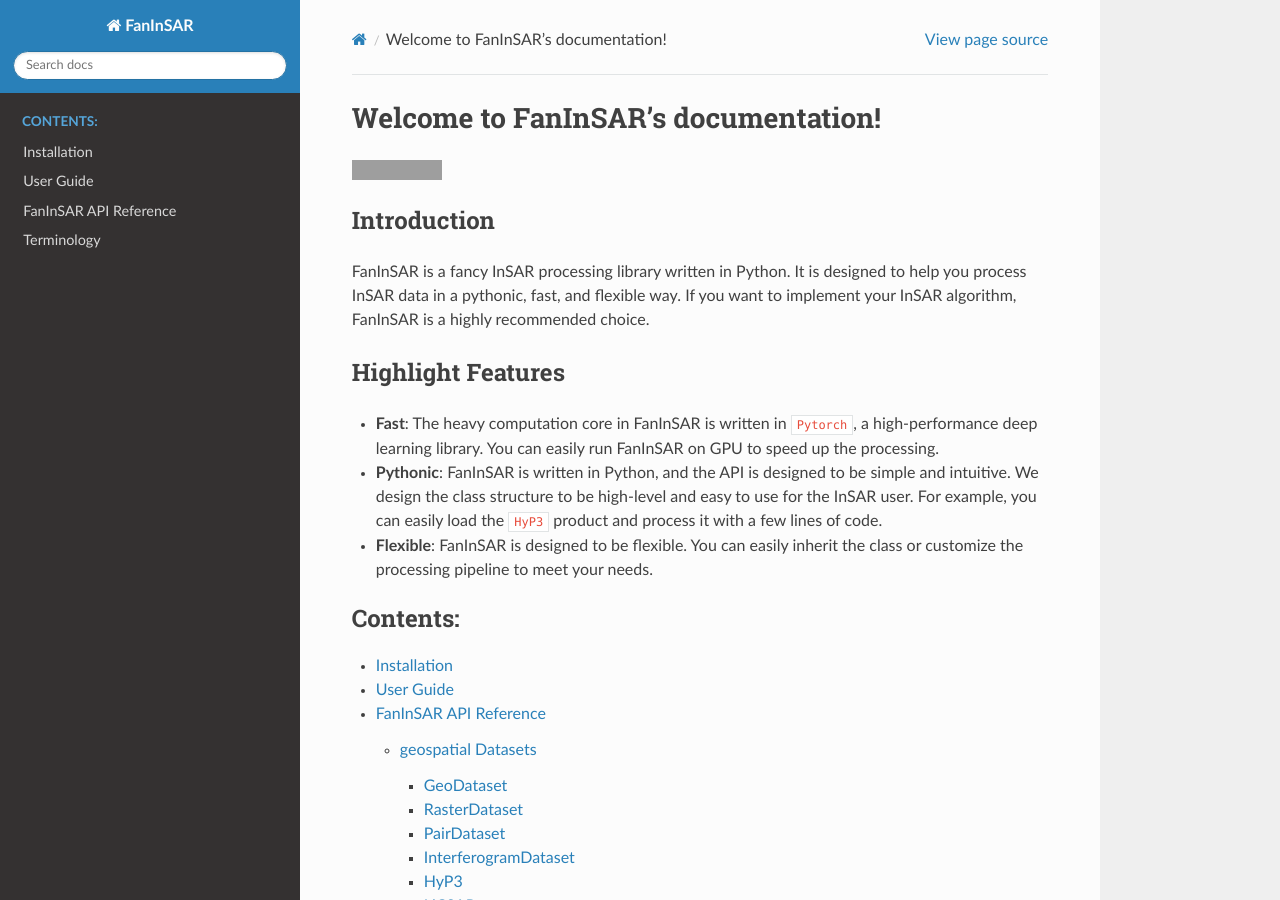
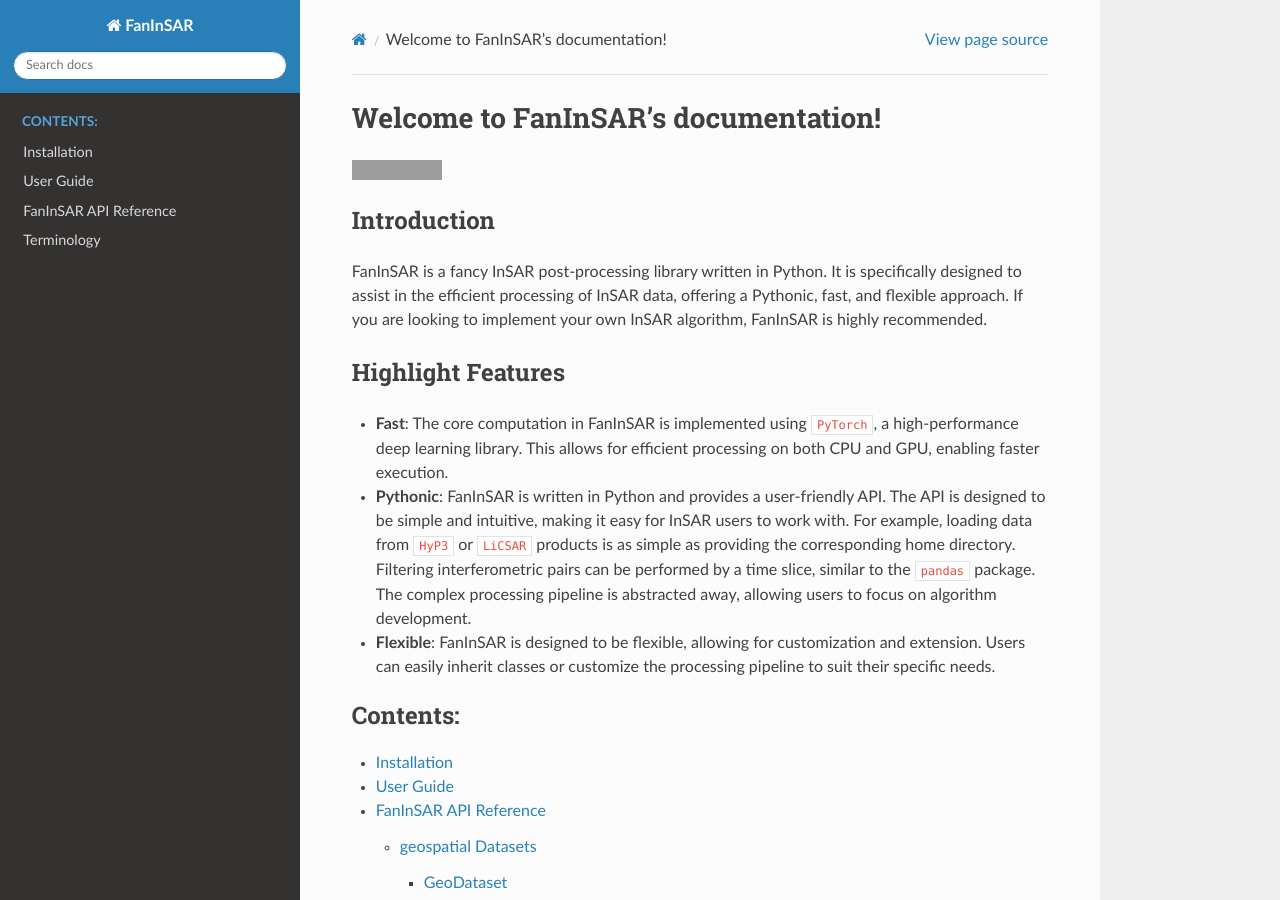
Before and after one commit to Fanchengyan/FanInSAR, a Sphinx documentation site: the page built from docs/source/index.rst, in a window 1280 px wide and 900 px high. Built offline with Sphinx 7.4.7 and the Read the Docs theme 2.0.0, drawn with Linux system fonts in a browser that asks for light colours; grey boxes are pictures that could not be loaded.

Commit message:
update docs

```diff
--- a/docs/source/index.rst
+++ b/docs/source/index.rst
@@ -8,14 +8,14 @@
 
 Introduction
 ------------
-FanInSAR is a fancy InSAR processing library written in Python. It is designed to help you process InSAR data in a pythonic, fast, and flexible way. If you want to implement your InSAR algorithm, FanInSAR is a highly recommended choice.
+FanInSAR is a fancy InSAR post-processing library written in Python. It is specifically designed to assist in the efficient processing of InSAR data, offering a Pythonic, fast, and flexible approach. If you are looking to implement your own InSAR algorithm, FanInSAR is highly recommended.
 
 Highlight Features
 ------------------
 
-- **Fast**: The heavy computation core in FanInSAR is written in ``Pytorch``, a high-performance deep learning library. You can easily run FanInSAR on GPU to speed up the processing.
-- **Pythonic**: FanInSAR is written in Python, and the API is designed to be simple and intuitive. We design the class structure to be high-level and easy to use for the InSAR user. For example, you can easily load the ``HyP3`` product and process it with a few lines of code.
-- **Flexible**: FanInSAR is designed to be flexible. You can easily inherit the class or customize the processing pipeline to meet your needs.
+- **Fast**: The core computation in FanInSAR is implemented using ``PyTorch``, a high-performance deep learning library. This allows for efficient processing on both CPU and GPU, enabling faster execution.
+- **Pythonic**: FanInSAR is written in Python and provides a user-friendly API. The API is designed to be simple and intuitive, making it easy for InSAR users to work with. For example, loading data from ``HyP3`` or ``LiCSAR`` products is as simple as providing the corresponding home directory. Filtering interferometric pairs can be performed by a time slice, similar to the ``pandas`` package. The complex processing pipeline is abstracted away, allowing users to focus on algorithm development.
+- **Flexible**: FanInSAR is designed to be flexible, allowing for customization and extension. Users can easily inherit classes or customize the processing pipeline to suit their specific needs.
 
 
 .. toctree::
--- a/docs/source/user_guide/quick_start.rst
+++ /dev/null
@@ -1,4 +0,0 @@
-Quick Start
-===========
-
-This guide will help you get started with basic usage of the FanInSAR library.
```
Also changed, not shown: docs/source/user_guide/quick_start.ipynb (added).
